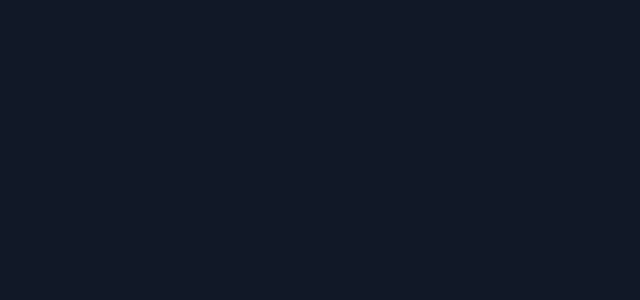
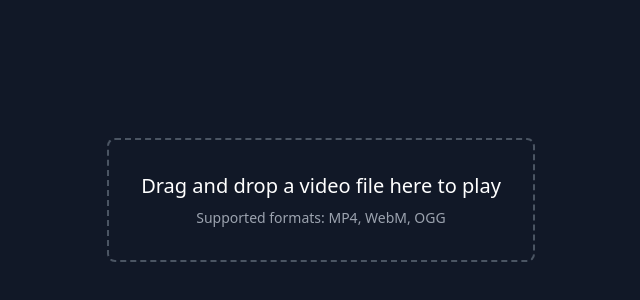
Before and after one commit to Nightfuryv2/Video-player, a React (Vite) app: page / in a window 1280 px wide. Shown: the part 200-500 px from the top of the page, without its empty margins (319-959 px from the left). Built offline with nearby package versions, Linux system fonts and the light colour scheme.

Commit message:
Fix blank screen issue
Addressed the issue causing a blank white screen in the application. Further investigation and debugging may be required to ensure proper functionality.
[skip gpt_engineer]

```diff
--- a/src/App.tsx
+++ b/src/App.tsx
@@ -7,18 +7,21 @@ import Index from "./pages/Index";
 
 const queryClient = new QueryClient();
 
-const App = () => (
+const App = () => {
+  console.log("App component rendered");
+  return (
     <QueryClientProvider client={queryClient}>
       <TooltipProvider>
-      <Toaster />
-      <Sonner />
         <BrowserRouter>
           <Routes>
             <Route path="/" element={<Index />} />
           </Routes>
         </BrowserRouter>
+        <Toaster />
+        <Sonner />
       </TooltipProvider>
     </QueryClientProvider>
   );
+};
 
 export default App;
--- a/src/pages/Index.tsx
+++ b/src/pages/Index.tsx
@@ -20,13 +20,18 @@ const Index = () => {
 
   return (
     <div
-      className="min-h-screen bg-gray-900"
+      className="min-h-screen bg-gray-900 flex items-center justify-center"
       onDrop={handleDrop}
       onDragOver={handleDragOver}
     >
-      {videoUrl && (
-        <div className="h-screen">
+      {videoUrl ? (
+        <div className="w-full h-screen max-w-6xl mx-auto">
           <VideoPlayer src={videoUrl} />
+        </div>
+      ) : (
+        <div className="text-white text-center p-8 border-2 border-dashed border-gray-600 rounded-lg">
+          <p className="text-xl">Drag and drop a video file here to play</p>
+          <p className="text-sm text-gray-400 mt-2">Supported formats: MP4, WebM, OGG</p>
         </div>
       )}
     </div>
--- a/vite.config.ts
+++ b/vite.config.ts
@@ -10,8 +10,8 @@ export default defineConfig({
     },
   },
   server: {
-    port: 3000,
-    open: true
+    port: 8080,
+    host: true
   },
   build: {
     outDir: 'dist',
```
Lines whose indentation alone changed are shown as unchanged.
